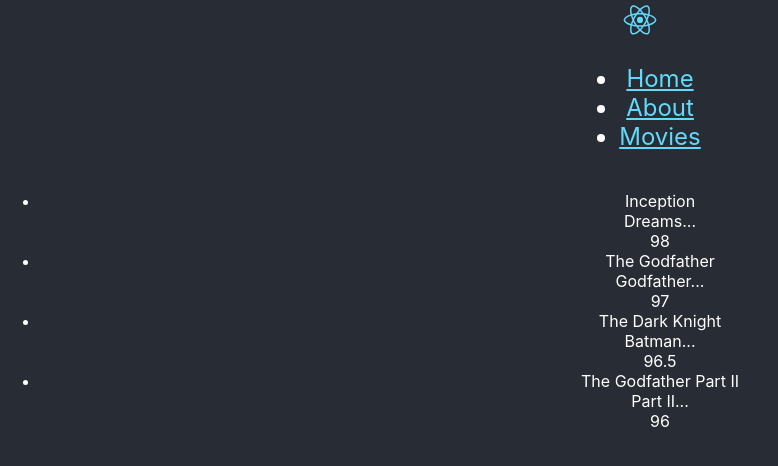
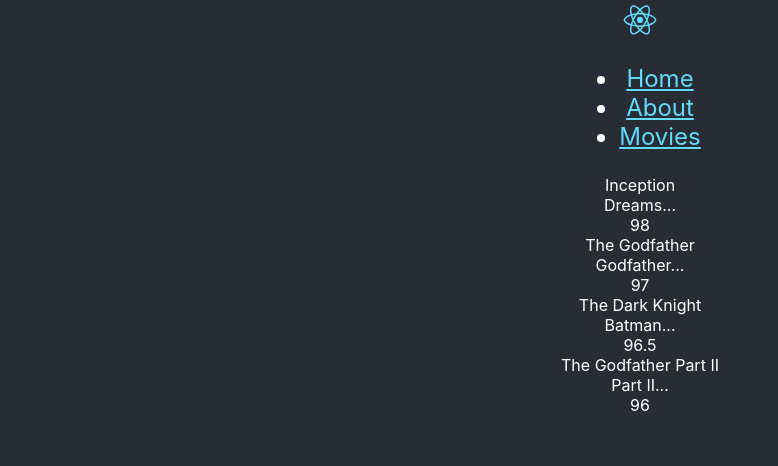
Before and after one commit to edu-testes/itvdn-react-adv-1, a React (Create React App) app: page /movies in a window 1280 px wide. Shown: the top 466 px of the page, without its empty margins (0-778 px from the left). Built offline with nearby package versions, Linux system fonts and the light colour scheme.

Commit message:
Created MovieCard component

```diff
--- /dev/null
+++ b/src/features/Movies/MovieCard.tsx
@@ -0,0 +1,15 @@
+interface MovieCardProps {
+  title: string;
+  overview: string;
+  popularity: number
+}
+
+export function MovieCard({title, overview, popularity}: MovieCardProps) {
+  return (
+    <div>
+    <div>{title}</div>
+    <div>{overview}</div>
+    <div>{popularity}</div>
+  </div>
+  )
+}
--- a/src/features/Movies/Movies.tsx
+++ b/src/features/Movies/Movies.tsx
@@ -1,30 +1,31 @@
-import { Movie } from "../../reducers/movies"
-import { connect } from "react-redux" ;
+import { Movie } from "../../reducers/movies";
+import { connect } from "react-redux";
 import { RootState } from "../../store";
-
+import { MovieCard } from "./MovieCard";
 
 interface MoviesProps {
-  movies:  Movie[]
+  movies: Movie[];
 }
 
-function Movies({movies}: MoviesProps) {
+function Movies({ movies }: MoviesProps) {
   return (
-    <div>
-      <ul>
+    <section>
+      <div>
         {movies.map((m) => (
-          <li key={m.id}>
-            <div>{m.title}</div>
-            <div>{m.overview}</div>
-            <div>{m.popularity}</div>
-          </li>
+          <MovieCard
+            key={m.id}
+            title={m.title}
+            overview={m.overview}
+            popularity={m.popularity}
+          />
         ))}
-      </ul>
-    </div>
-  )
+      </div>
+    </section>
+  );
 }
 
-const mapStateToProps = (state: RootState ) =>  ({
-  movies: state.movies.top
+const mapStateToProps = (state: RootState) => ({
+  movies: state.movies.top,
 });
 
 const connector = connect(mapStateToProps);
```
